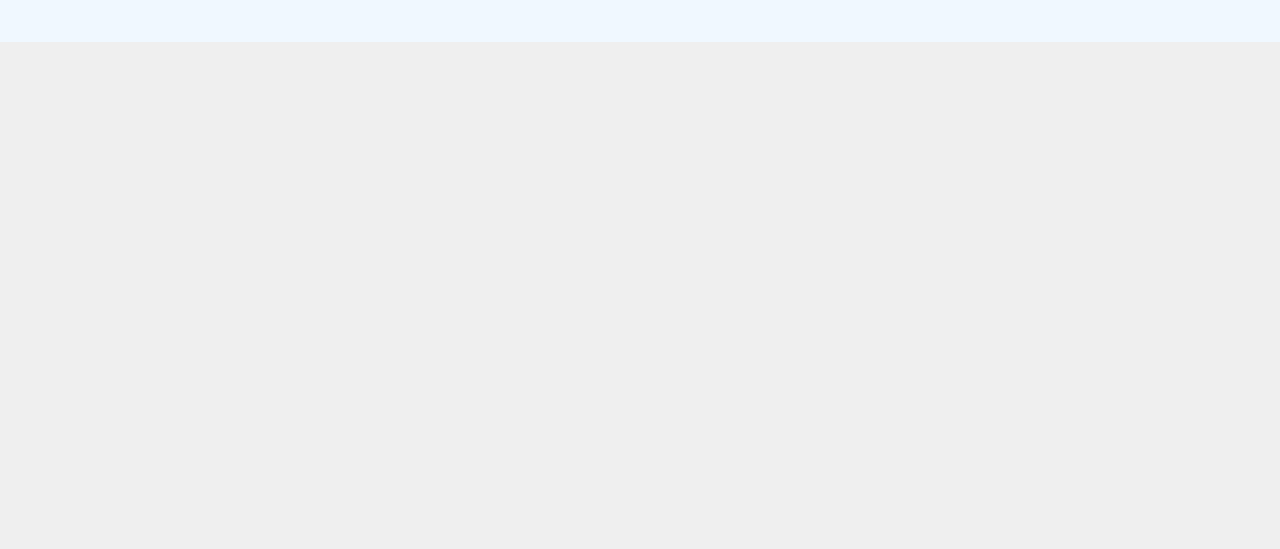
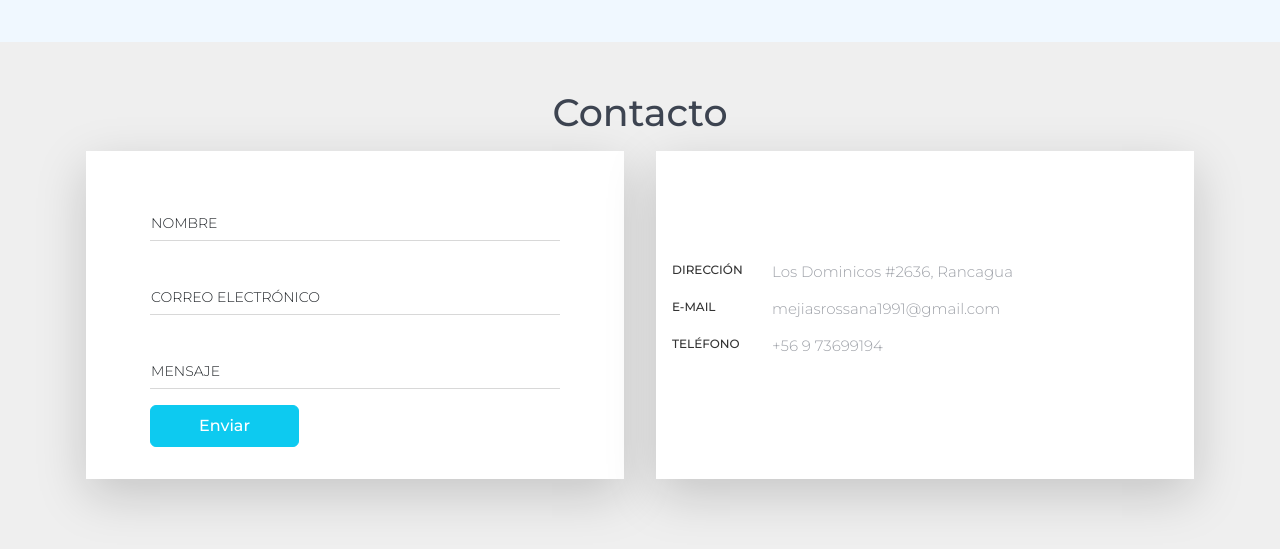
Before and after one commit to rossanamejias/rossanamejias.github.io, a plain HTML site: page index.html in a window 1280 px wide. Shown: the part 4707-5256 px from the top of the page. Before the commit the page ends 4749 px from the top, so only its background shows below. Drawn offline with nearby package versions, Linux system fonts and the light colour scheme.

Commit message:
agrego la sección de contacto

```diff
--- a/assets/css/style.css
+++ b/assets/css/style.css
@@ -325,6 +325,77 @@ padding-left: 0;
 ---------------------------------*/
 
 /*---------------------------------
+---- START SECTION CONTACT ------
+---------------------------------*/
+.section-portfolio{
+    background-color: var(--section-bg-color);
+
+}
+
+.parent {
+    margin: 0px;
+    padding:0;
+    position:relative;
+}
+
+.child {
+    position: absolute;
+    background: rgba(0,0,0,0.5);
+    left: 0;
+    right: 0;
+    bottom: 0;
+    padding: 20px;
+    overflow:hidden;
+    color:#fff;
+    top:0;
+    display: none;
+    -webkit-transition: 2s;
+    transition: 2s;
+}
+/*---------------------------------
+---- END SECTION CONTACT ------
+---------------------------------*/
+.form-floating>textarea,input[type] {
+    font-size: 16px;
+    line-height: 16px;
+    padding: 10px 0;
+    display: block;
+    width: 100%;
+    border: none;
+    border-bottom: 1px solid #d8d8d8;
+    border-radius: 0;
+}
+
+.form-floating>label{
+    padding: 2rem 0rem;
+    margin: 0px;
+    text-transform: uppercase;
+    font-size: 14px;
+    font-weight: 300;
+    line-height: 14px;
+    transition: 0.15s ease all;
+}
+
+.form-floating>textarea:focus,input[type]:focus {
+    border-color: var(--primary-color);
+    box-shadow: none;
+    outline: 0 none;
+    color: black!important;
+    padding: 0px 0px;
+}
+
+.form-floating>.form-control:not(:placeholder-shown){
+    padding-left: 0;
+    border-color: var(--primary-color)!important;
+}
+
+input[type]:focus+label,
+.form-floating>input[type]:not(:placeholder-shown)~label{
+    color: var(--primary-color)!important;
+    padding: 15px 0px;
+}
+
+/*---------------------------------
 ---- START RESPONSIVE STYLES ------
 ---------------------------------*/
 @media screen and (max-width: 991px) {
--- a/index.html
+++ b/index.html
@@ -376,6 +376,47 @@
             </div>
         </section>
 
+         <!--Contact-->
+        <section class="section-contact my-5" id="contact">
+            <h2 class="mb-3">Contacto</h2>
+            <div class="container">
+            <div class="row">
+                <div class="col shadow-lg p-3 mb-5 mx-3 bg-white">
+                <form class="px-5 py-3">
+                    <div class="form-floating mb-3">
+                    <input type="text" class="form-control" id="name" placeholder="Nombre">
+                    <label for="name">Nombre</label>
+                    </div>
+                    <div class="form-floating mb-3">
+                    <input type="email" class="form-control" id="email" placeholder="name@example.com">
+                    <label for="email">Correo Electrónico</label>
+                    </div>
+                    <div class="form-floating mb-3">
+                    <input type="text" class="form-control" id="message" placeholder="Mensaje">
+                    <label for="message">Mensaje</label>
+                    </div>
+                    <button class="btn btn-info px-5 py-2 text-white">Enviar</button>
+                </form>
+                </div>
+                <div class="col shadow-lg p-3 mb-5 mx-3 bg-white">
+                <ul class="profile-list d-flex flex-column justify-content-center h-100">
+                    <li class="clearfix">
+                    <strong class="title">Dirección</strong>
+                    <span class="cont">Los Dominicos #2636, Rancagua</span>
+                    </li>
+                    <li class="clearfix">
+                    <strong class="title">E-mail</strong>
+                    <span class="cont">mejiasrossana1991@gmail.com</span>
+                    </li>
+                    <li class="clearfix">
+                    <strong class="title">Teléfono</strong>
+                    <span class="cont">+56 9 73699194</span>
+                    </li>
+                </ul>
+                </div>
+            </div>
+            </div>
+        </section>
 
         <!-- Bootstrap -->
         <script src="https://cdn.jsdelivr.net/npm/bootstrap@5.3.0/dist/js/bootstrap.bundle.min.js" integrity="sha384-geWF76RCwLtnZ8qwWowPQNguL3RmwHVBC9FhGdlKrxdiJJigb/j/68SIy3Te4Bkz" crossorigin="anonymous"></script>
```
